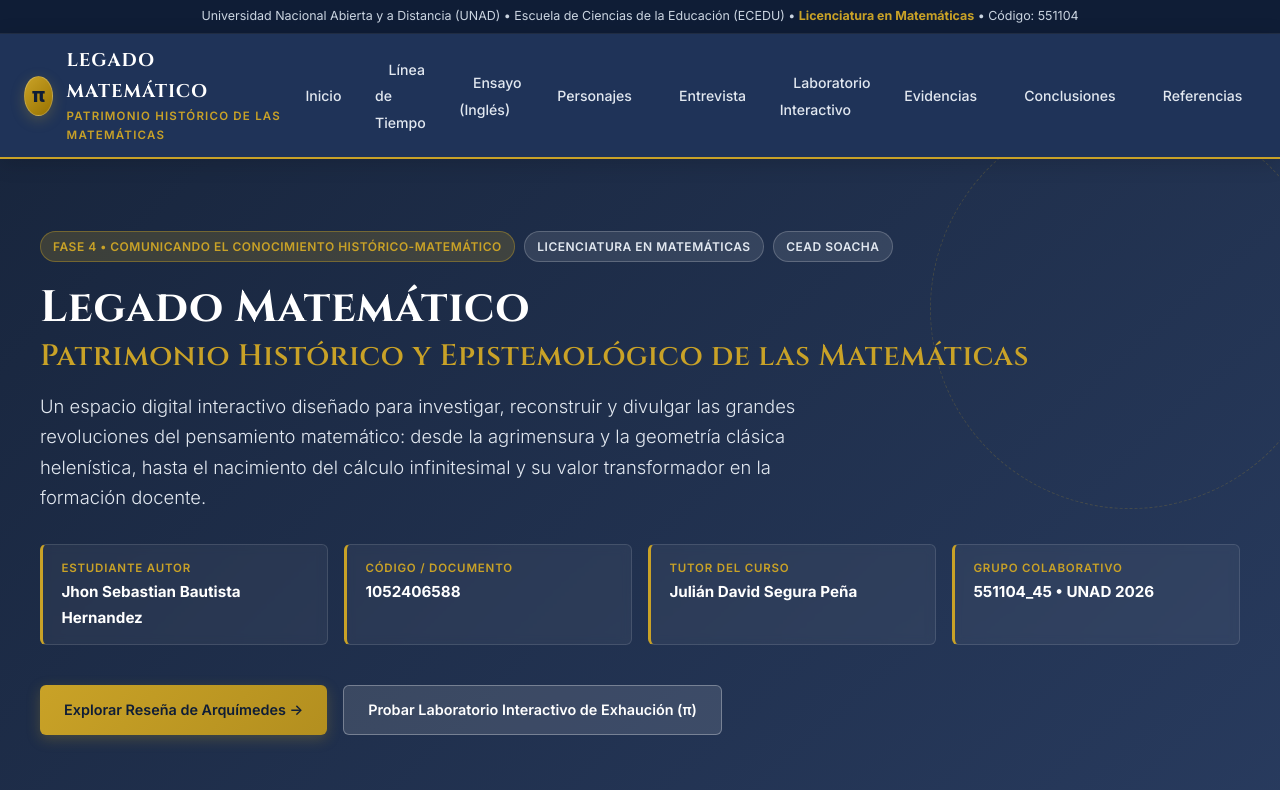
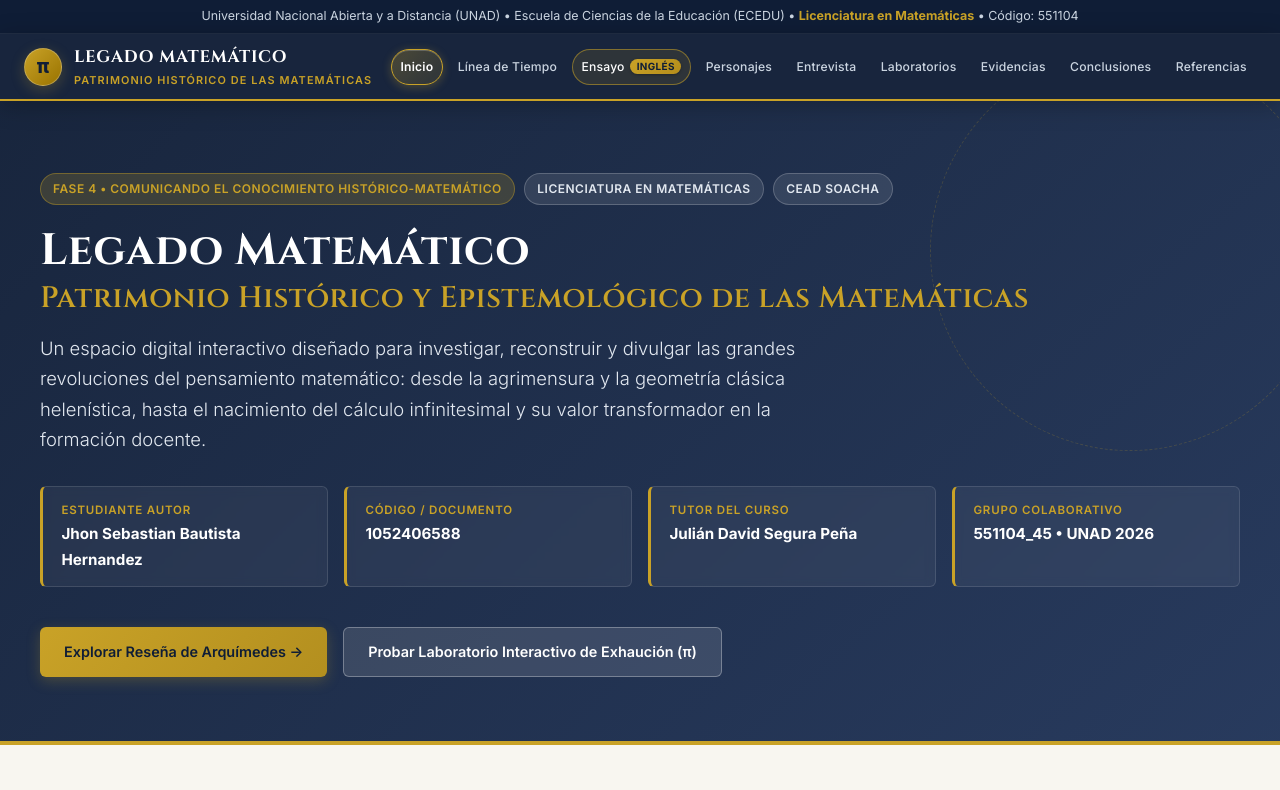
Before and after one commit to Jjthompzon/legado-matematico, a plain HTML site: page index.html in a window 1280 px wide. Shown: the top 790 px of the page. Drawn offline with nearby package versions, Linux system fonts and the light colour scheme.

Commit message:
style(navbar): redesign navigation buttons as sleek pills with badge tag, no text wrapping, and smooth hover/active glow

```diff
--- a/index.html
+++ b/index.html
@@ -27,7 +27,7 @@
   <script defer src="https://cdn.jsdelivr.net/npm/katex@0.16.8/dist/contrib/auto-render.min.js"></script>
 
   <!-- Estilos propios -->
-  <link rel="stylesheet" href="styles.css?v=6.0">
+  <link rel="stylesheet" href="styles.css?v=7.0">
 </head>
 <body>
 
@@ -52,15 +52,15 @@
 
       <nav>
         <ul class="nav-links" id="navLinks">
-          <li><a href="#inicio" class="active">Inicio</a></li>
-          <li><a href="#linea-tiempo">Línea de Tiempo</a></li>
-          <li><a href="#essay">Ensayo (Inglés)</a></li>
-          <li><a href="#personajes">Personajes</a></li>
-          <li><a href="#entrevista">Entrevista</a></li>
-          <li><a href="#laboratorio">Laboratorio Interactivo</a></li>
-          <li><a href="#evidencias">Evidencias</a></li>
-          <li><a href="#conclusiones">Conclusiones</a></li>
-          <li><a href="#referencias">Referencias</a></li>
+          <li><a href="#inicio" class="nav-btn active">Inicio</a></li>
+          <li><a href="#linea-tiempo" class="nav-btn">Línea de Tiempo</a></li>
+          <li><a href="#essay" class="nav-btn nav-btn-featured">Ensayo <span class="nav-tag">Inglés</span></a></li>
+          <li><a href="#personajes" class="nav-btn">Personajes</a></li>
+          <li><a href="#entrevista" class="nav-btn">Entrevista</a></li>
+          <li><a href="#laboratorio" class="nav-btn">Laboratorios</a></li>
+          <li><a href="#evidencias" class="nav-btn">Evidencias</a></li>
+          <li><a href="#conclusiones" class="nav-btn">Conclusiones</a></li>
+          <li><a href="#referencias" class="nav-btn">Referencias</a></li>
         </ul>
       </nav>
     </div>
@@ -1021,6 +1021,6 @@
   </footer>
 
   <!-- Scripts propios -->
-  <script src="script.js?v=6.0"></script>
+  <script src="script.js?v=7.0"></script>
 </body>
 </html>
--- a/styles.css
+++ b/styles.css
@@ -69,32 +69,41 @@ a:hover {
   position: sticky;
   top: 0;
   z-index: 1000;
-  background-color: rgba(27, 47, 85, 0.98);
-  backdrop-filter: blur(8px);
+  background: rgba(15, 29, 54, 0.96);
+  backdrop-filter: blur(12px);
+  -webkit-backdrop-filter: blur(12px);
   border-bottom: 2px solid var(--accent-gold);
-  box-shadow: 0 4px 20px rgba(0, 0, 0, 0.15);
+  box-shadow: 0 4px 25px rgba(0, 0, 0, 0.25);
+  transition: var(--transition);
 }
 
 .nav-container {
-  max-width: 1280px;
+  max-width: 1440px;
   margin: 0 auto;
-  padding: 0.75rem 1.5rem;
+  padding: 0.6rem 1.5rem;
   display: flex;
   align-items: center;
   justify-content: space-between;
+  gap: 1rem;
 }
 
 .brand {
   display: flex;
   align-items: center;
-  gap: 0.85rem;
+  gap: 0.75rem;
   color: #FFFFFF;
   text-decoration: none;
+  flex-shrink: 0;
+  transition: var(--transition);
+}
+
+.brand:hover {
+  transform: translateY(-1px);
 }
 
 .brand-icon {
-  width: 40px;
-  height: 40px;
+  width: 38px;
+  height: 38px;
   background: linear-gradient(135deg, var(--accent-gold), #997300);
   border-radius: 50%;
   display: flex;
@@ -102,55 +111,128 @@ a:hover {
   justify-content: center;
   color: var(--navy-dark);
   font-weight: 800;
-  font-size: 1.25rem;
+  font-size: 1.2rem;
   box-shadow: var(--shadow-gold);
-  border: 1px solid rgba(255, 255, 255, 0.2);
+  border: 1px solid rgba(255, 255, 255, 0.25);
+  flex-shrink: 0;
 }
 
 .brand-text h1 {
-  font-size: 1.15rem;
+  font-size: 1.05rem;
   color: #FFFFFF;
   margin: 0;
-  letter-spacing: 1px;
+  letter-spacing: 0.8px;
+  white-space: nowrap;
 }
 
 .brand-text p {
-  font-size: 0.72rem;
+  font-size: 0.68rem;
   color: var(--accent-gold);
   text-transform: uppercase;
-  letter-spacing: 1.2px;
+  letter-spacing: 1.1px;
   font-weight: 600;
-}
-
+  margin: 0;
+  white-space: nowrap;
+}
+
+/* Botones de Navegación Estilizados */
 .nav-links {
   display: flex;
   list-style: none;
-  gap: 1.25rem;
-  align-items: center;
-}
-
-.nav-links a {
-  color: #E2E8F0;
-  font-size: 0.88rem;
+  gap: clamp(0.2rem, 0.45vw, 0.55rem);
+  align-items: center;
+  margin: 0;
+  padding: 0;
+}
+
+.nav-links li {
+  list-style: none;
+  margin: 0;
+  padding: 0;
+}
+
+.nav-links a, .nav-btn {
+  color: #CBD5E1;
+  font-size: clamp(0.76rem, 0.82vw, 0.85rem);
   font-weight: 500;
-  padding: 0.45rem 0.85rem;
-  border-radius: var(--radius-sm);
-  transition: var(--transition);
-}
-
-.nav-links a:hover, .nav-links a.active {
+  font-family: 'Inter', sans-serif;
+  padding: 0.45rem clamp(0.5rem, 0.65vw, 0.8rem);
+  border-radius: 20px;
+  text-decoration: none;
+  white-space: nowrap;
+  display: inline-flex;
+  align-items: center;
+  justify-content: center;
+  gap: 0.35rem;
+  border: 1px solid transparent;
+  background: transparent;
+  transition: all 0.22s cubic-bezier(0.16, 1, 0.3, 1);
+  letter-spacing: 0.2px;
+  cursor: pointer;
+}
+
+.nav-links a:hover, .nav-btn:hover {
   color: #FFFFFF;
-  background-color: rgba(201, 162, 39, 0.2);
-  border-bottom: 2px solid var(--accent-gold);
+  background-color: rgba(255, 255, 255, 0.08);
+  border-color: rgba(201, 162, 39, 0.35);
+  transform: translateY(-1px);
+  box-shadow: 0 4px 12px rgba(0, 0, 0, 0.2);
+}
+
+.nav-links a.active, .nav-btn.active {
+  color: #FFFFFF;
+  font-weight: 600;
+  background: linear-gradient(135deg, rgba(201, 162, 39, 0.28) 0%, rgba(201, 162, 39, 0.12) 100%);
+  border-color: var(--accent-gold);
+  box-shadow: 0 2px 10px rgba(201, 162, 39, 0.3), inset 0 1px 0 rgba(255, 255, 255, 0.2);
+}
+
+/* Botón Destacado: Ensayo */
+.nav-btn-featured {
+  background: rgba(201, 162, 39, 0.12) !important;
+  border: 1px solid rgba(201, 162, 39, 0.55) !important;
+  color: #FFFFFF !important;
+}
+
+.nav-btn-featured:hover {
+  background: rgba(201, 162, 39, 0.25) !important;
+  border-color: var(--accent-gold) !important;
+  box-shadow: 0 4px 14px rgba(201, 162, 39, 0.35) !important;
+}
+
+.nav-tag {
+  background: linear-gradient(135deg, var(--accent-gold), #B58D1B);
+  color: var(--navy-dark);
+  font-size: 0.62rem;
+  font-weight: 800;
+  padding: 0.12rem 0.4rem;
+  border-radius: 10px;
+  letter-spacing: 0.4px;
+  text-transform: uppercase;
+  display: inline-block;
+  line-height: 1.1;
+  box-shadow: 0 1px 3px rgba(0, 0, 0, 0.3);
 }
 
 .nav-toggle {
   display: none;
-  background: none;
-  border: none;
+  background: rgba(255, 255, 255, 0.08);
+  border: 1px solid rgba(201, 162, 39, 0.4);
+  border-radius: 8px;
+  color: var(--accent-gold);
+  width: 42px;
+  height: 42px;
+  align-items: center;
+  justify-content: center;
+  font-size: 1.4rem;
+  cursor: pointer;
+  transition: var(--transition);
+}
+
+.nav-toggle:hover {
+  background: rgba(201, 162, 39, 0.2);
+  border-color: var(--accent-gold);
   color: #FFFFFF;
-  font-size: 1.5rem;
-  cursor: pointer;
 }
 
 /* Banner de Notificación Académica */
@@ -1011,29 +1093,52 @@ footer {
 }
 
 /* Responsividad */
-@media (max-width: 900px) {
-  .hero h2 {
-    font-size: 2.1rem;
-  }
-  .welcome-grid, .character-body-grid, .video-card, .lab-view.active, .footer-container {
-    grid-template-columns: 1fr;
-  }
+@media (max-width: 1160px) {
   .nav-links {
     display: none;
     position: absolute;
     top: 100%;
     left: 0;
     right: 0;
-    background-color: var(--navy-dark);
+    background-color: rgba(15, 29, 54, 0.98);
+    backdrop-filter: blur(14px);
+    -webkit-backdrop-filter: blur(14px);
     flex-direction: column;
-    padding: 1.5rem;
+    padding: 1.25rem 1.5rem;
+    gap: 0.5rem;
     border-bottom: 2px solid var(--accent-gold);
+    box-shadow: 0 12px 30px rgba(0, 0, 0, 0.4);
   }
   .nav-links.open {
     display: flex;
+    animation: fadeInNav 0.22s ease-out;
+  }
+  .nav-links a, .nav-btn {
+    width: 100%;
+    padding: 0.7rem 1.2rem;
+    font-size: 0.92rem;
+    justify-content: flex-start;
+    border-radius: 10px;
+  }
+  .nav-btn-featured {
+    justify-content: space-between !important;
   }
   .nav-toggle {
-    display: block;
+    display: flex;
+  }
+}
+
+@keyframes fadeInNav {
+  from { opacity: 0; transform: translateY(-6px); }
+  to { opacity: 1; transform: translateY(0); }
+}
+
+@media (max-width: 900px) {
+  .hero h2 {
+    font-size: 2.1rem;
+  }
+  .welcome-grid, .character-body-grid, .video-card, .lab-view.active, .footer-container {
+    grid-template-columns: 1fr;
   }
 }
 
```
Lines whose indentation alone changed are shown as unchanged.
